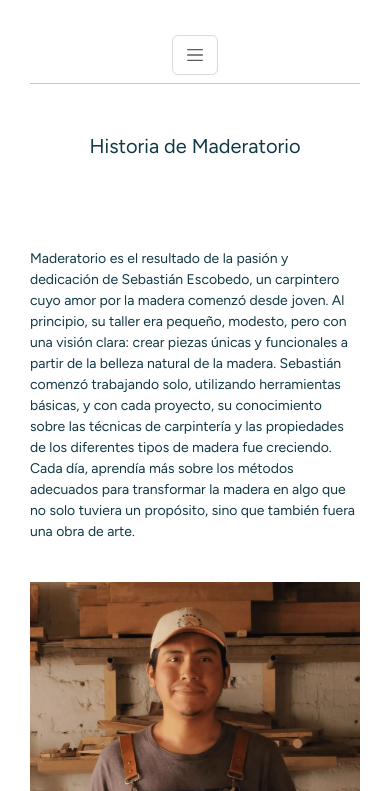
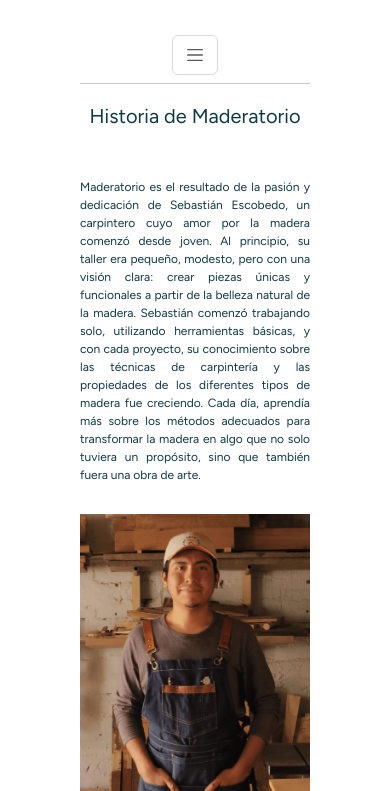
Before and after one commit to jorgelijah/proyecto_desarrolloWeb, a plain HTML site: page pages/acerca.html in a window 390 px wide. Shown: the part 53-844 px from the top of the page. Drawn offline with nearby package versions, Linux system fonts and the light colour scheme.

Commit message:
cambios en los documentos html y css, listos para SCSS

```diff
--- a/style/style.css
+++ b/style/style.css
@@ -1190,7 +1190,7 @@
 }
 
 .about__h2 {
-  padding: 80px 0;
+  padding: 20px 0;
   border-top: solid 1px var(--color3);
   font-weight: 400;
   text-align: center;
@@ -1203,6 +1203,7 @@
 
 .about__div p {
   margin: 40px 0;
+  text-align: justify;
 }
 
 .about__img {
@@ -1223,6 +1224,7 @@
 @media (max-width: 1200px) {
   .main__about {
     padding: 0 30px;
+    margin: 0 70px;
   }
 
   .about__img {
@@ -1232,6 +1234,14 @@
 
 /* Pantalla de 1024px */
 @media (max-width: 1024px) {
+  .main__about {
+    margin: 0 70px;
+  }
+
+  .about__div p {
+    margin: 30px 0;
+  }
+
   .about__img {
     width: 90%;
   }
@@ -1250,6 +1260,10 @@
 
 /* Pantalla de 768px */
 @media (max-width: 768px) {
+  .main__about {
+    margin: 0 70px;
+  }
+
   .about__h2 {
     font-size: 24px;
   }
@@ -1261,9 +1275,6 @@
 
 /* Pantalla de 650px */
 @media (max-width: 650px) {
-  .about__h2 {
-    padding: 50px 0;
-  }
 
   .about__img {
     width: 100%;
@@ -1274,17 +1285,40 @@
 
 /* Pantalla de 480px */
 @media (max-width: 480px) {
+
+  .main__about {
+    margin: 0 50px;
+  }
+
   .about__h2 {
     font-size: 20px;
+  }
+
+  .about__div p {
+    font-size: 12px;
   }
 }
 
 
 /* PAGINA CONTACTO */
+/* PAGINA CONTACTO */
+/* PAGINA CONTACTO */
+/* PAGINA CONTACTO */
+/* PAGINA CONTACTO */
+/* PAGINA CONTACTO */
+/* PAGINA CONTACTO */
+/* PAGINA CONTACTO */
 .main__contacto {
   height: 650px;
   padding: 10px 100px;
   color: var(--color4)
+}
+
+@media (max-width: 414px) {
+  .main__contacto {
+    margin: 0 50px;
+    padding: 0;
+  }
 }
 
 /* Animación para las imágenes */
```
